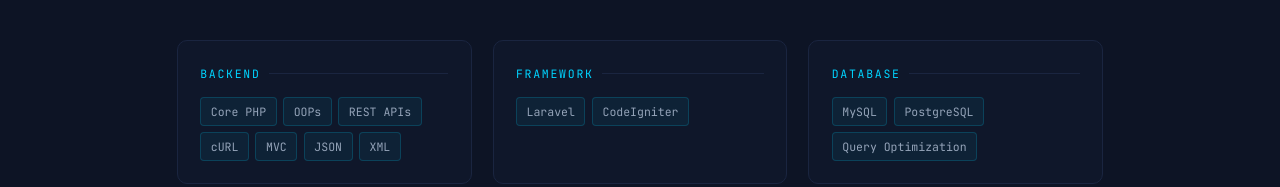
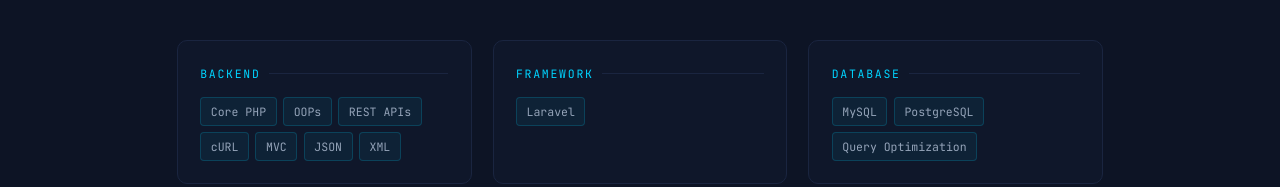
Before and after one commit to prashantyadav8301/prashantyadav8301.github.io, a plain HTML site: page index.html in a window 1280 px wide. Shown: the part 1743-1930 px from the top of the page. Drawn offline with Linux system fonts and the light colour scheme.

Commit message:
Skill updated

```diff
--- a/index.html
+++ b/index.html
@@ -227,7 +227,7 @@
     <h2>Tech <em>Stack</em></h2>
     <div class="skills-grid fi">
       <div class="sg"><div class="sg-title">Backend</div><div class="tags"><span class="tag">Core PHP</span><span class="tag">OOPs</span><span class="tag">REST APIs</span><span class="tag">cURL</span><span class="tag">MVC</span><span class="tag">JSON</span><span class="tag">XML</span></div></div>
-      <div class="sg"><div class="sg-title">Framework</div><div class="tags"><span class="tag">Laravel</span><span class="tag">CodeIgniter</span></div></div>
+      <div class="sg"><div class="sg-title">Framework</div><div class="tags"><span class="tag">Laravel</span></div></div>
       <div class="sg"><div class="sg-title">Database</div><div class="tags"><span class="tag">MySQL</span><span class="tag">PostgreSQL</span><span class="tag">Query Optimization</span></div></div>
       <div class="sg"><div class="sg-title">Frontend</div><div class="tags"><span class="tag">JavaScript</span><span class="tag">jQuery</span><span class="tag">Ajax</span><span class="tag">HTML5</span><span class="tag">CSS3</span><span class="tag">Bootstrap 5</span><span class="tag">Tailwind CSS</span><span class="tag">ReactJS</span></div></div>
       <div class="sg"><div class="sg-title">Tools</div><div class="tags"><span class="tag">Git</span><span class="tag">GitHub</span><span class="tag">SVN</span><span class="tag">Postman</span><span class="tag">Jira</span><span class="tag">VS Code</span></div></div>
```
